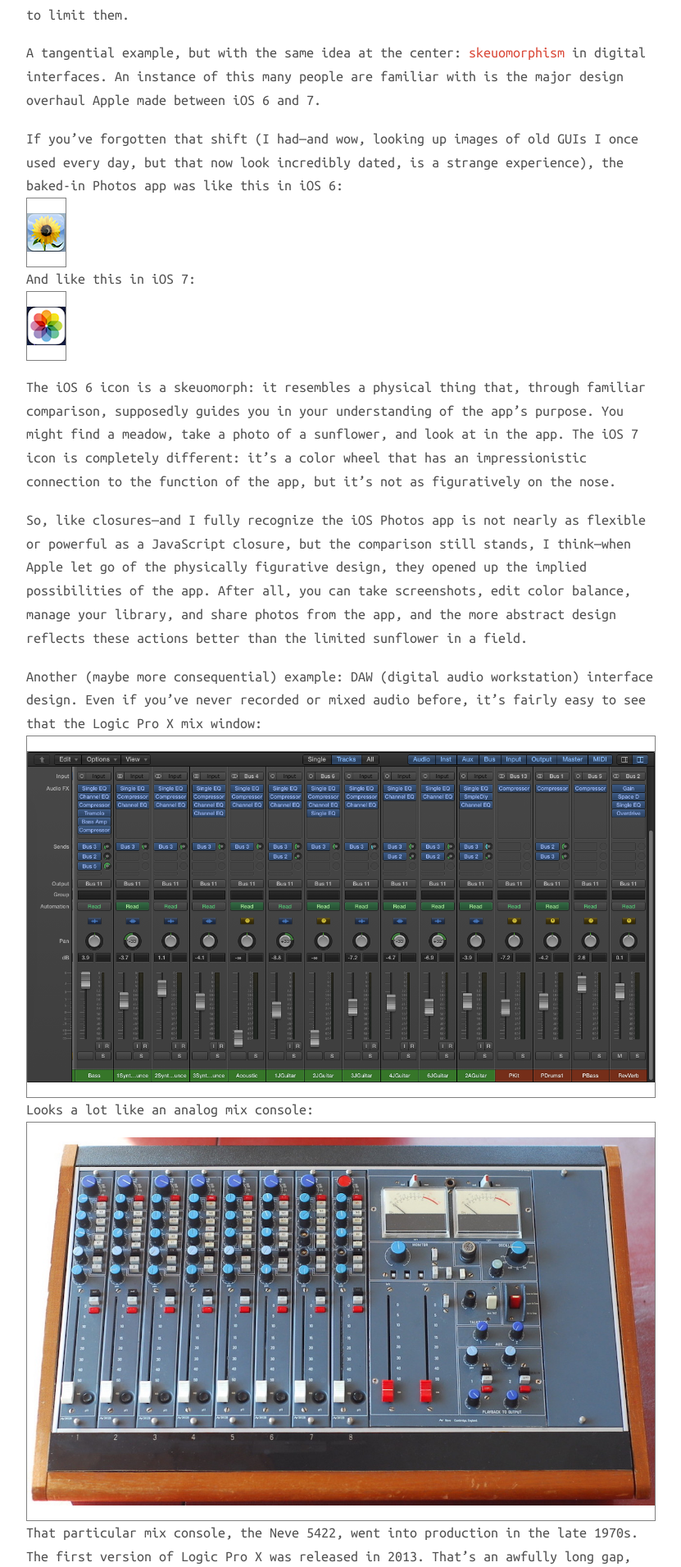
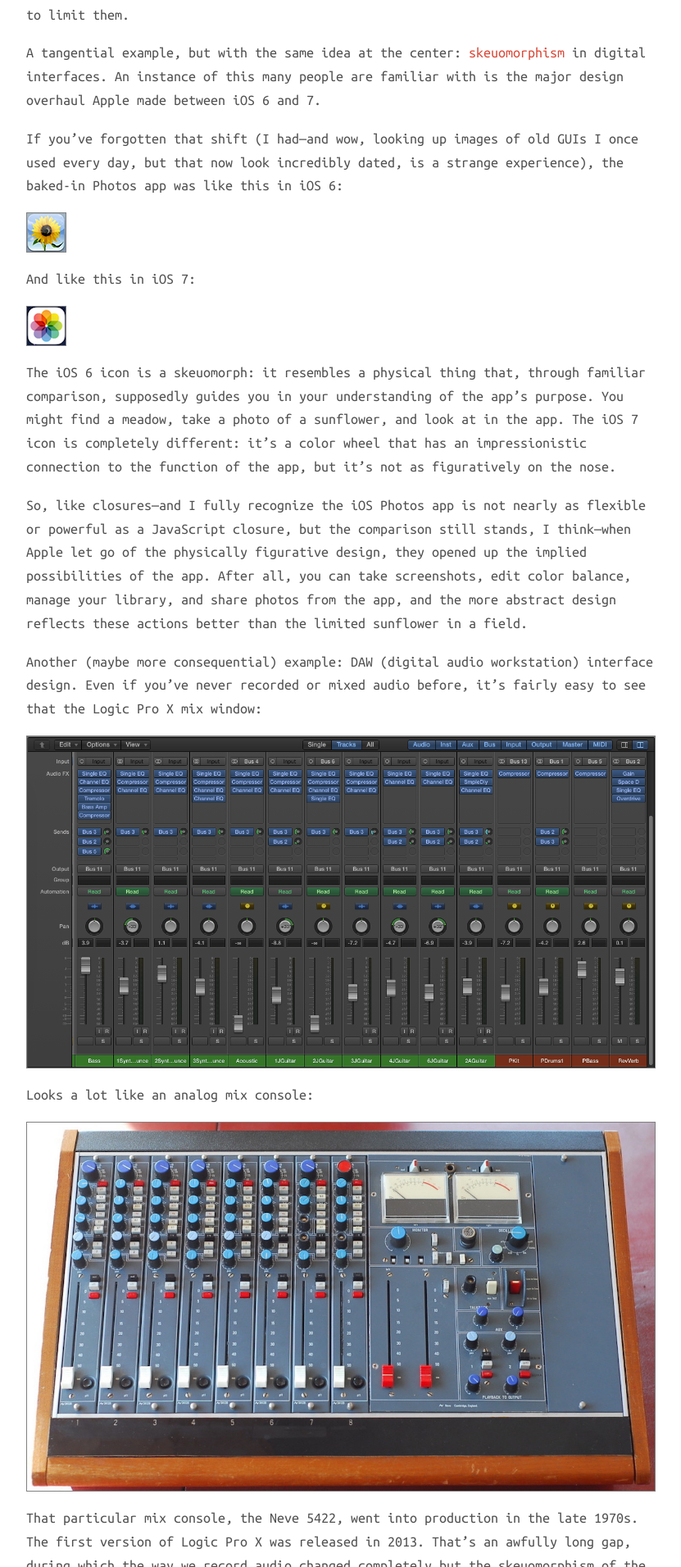
Before and after one commit to tayloraburgess/tayloraburgess.github.io, a Jekyll site: the page built from _posts/2016-05-16-closures.md, in a window 1280 px wide. Shown: the part 3088-4999 px from the top of the page at 82% size, without its empty margins (224-1055 px from the left). Built offline with Jekyll 4.4.1, drawn with Linux system fonts in a browser that asks for light colours; nearby versions of some CDN libraries.

Commit message:
Move all post-related images to /assets/posts
Also, slight styling on images--change padding to margins so
borders work properly.

```diff
--- a/_posts/2016-05-16-closures.md
+++ b/_posts/2016-05-16-closures.md
@@ -40,18 +40,18 @@
 A tangential example, but with the same idea at the center: [skeuomorphism](https://en.wikipedia.org/wiki/Skeuomorph) in digital interfaces. An instance of this many people are familiar with is the major design overhaul Apple made between iOS 6 and 7.
 
 If you’ve forgotten that shift (I had—and wow, looking up images of old GUIs I once used every day, but that now look incredibly dated, is a strange experience), the baked-in Photos app was like this in iOS 6:
-![iOS 6 Photos app icon—a sunflower in front of a blue sky]({{ site.url }}/assets/ios6_photos.png)
+![iOS 6 Photos app icon—a sunflower in front of a blue sky]({{ '/assets/posts/ios6_photos.png' | prepend: site.baseurl | prepend: site.url }})
 And like this in iOS 7:
-![iOS 7 Photos app icon—a color wheel on a flat white background]({{ site.url }}/assets/ios7_photos.png)
+![iOS 7 Photos app icon—a color wheel on a flat white background]({{ '/assets/posts/ios7_photos.png' | prepend: site.baseurl | prepend: site.url }})
 
 The iOS 6 icon is a skeuomorph: it resembles a physical thing that, through familiar comparison, supposedly guides you in your understanding of the app’s purpose. You might find a meadow, take a photo of a sunflower, and look at in the app. The iOS 7 icon is completely different: it’s a color wheel that has an impressionistic connection to the function of the app, but it’s not as figuratively on the nose.
 
 So, like closures—and I fully recognize the iOS Photos app is not nearly as flexible or powerful as a JavaScript closure, but the comparison still stands, I think—when Apple let go of the physically figurative design, they opened up the implied possibilities of the app. After all, you can take screenshots, edit color balance, manage your library, and share photos from the app, and the more abstract design reflects these actions better than the limited sunflower in a field.
 
 Another (maybe more consequential) example: DAW (digital audio workstation) interface design. Even if you’ve never recorded or mixed audio before, it’s fairly easy to see that the Logic Pro X mix window:
-![Digital audio interface, but lots of faders, knobs, and other objects with real-world analogs]({{ site.url }}/assets/logicprox.png)
+![Digital audio interface, but lots of faders, knobs, and other objects with real-world analogs]({{ '/assets/posts/logicprox.png' | prepend: site.baseurl | prepend: site.url }})
 Looks a lot like an analog mix console:
-![Neve 5422 Suitcase Mix Console, also with lots of faders and knobs]({{ site.url }}/assets/neve54.jpg)
+![Neve 5422 Suitcase Mix Console, also with lots of faders and knobs]({{ '/assets/posts/neve54.jpg' | prepend: site.baseurl | prepend: site.url }})
 That particular mix console, the Neve 5422, went into production in the late 1970s. The first version of Logic Pro X was released in 2013. That’s an awfully long gap, during which the way we record audio changed completely but the skeuomorphism of the necessary tools didn’t.
 
 While there are a few good reasons why most major DAWs still resemble physical consoles—the most important being that many engineers work with DAWs using physical controllers that, shockingly, look like analog mix consoles—why not update this design for the digital era, and thus expand its capabilities?
--- a/assets/css/main.scss
+++ b/assets/css/main.scss
@@ -468,7 +468,7 @@
   }
 
   img {
-    padding: 1em 0;
+    margin: 1em 0;
   }
 
   p {
```
Also changed, not shown: _posts/2016-05-14-samford-racist-sorority.md (+1 -1 lines), assets/posts/alabama.jpg (renamed from assets/alabama.jpg), assets/posts/ios6_photos.png (renamed from assets/ios6_photos.png), assets/posts/ios7_photos.png (renamed from assets/ios7_photos.png), assets/posts/logicprox.png (renamed from assets/logicprox.png), assets/posts/neve54.jpg (renamed from assets/neve54.jpg), code.md (line endings or trailing spaces), 1 other file.
